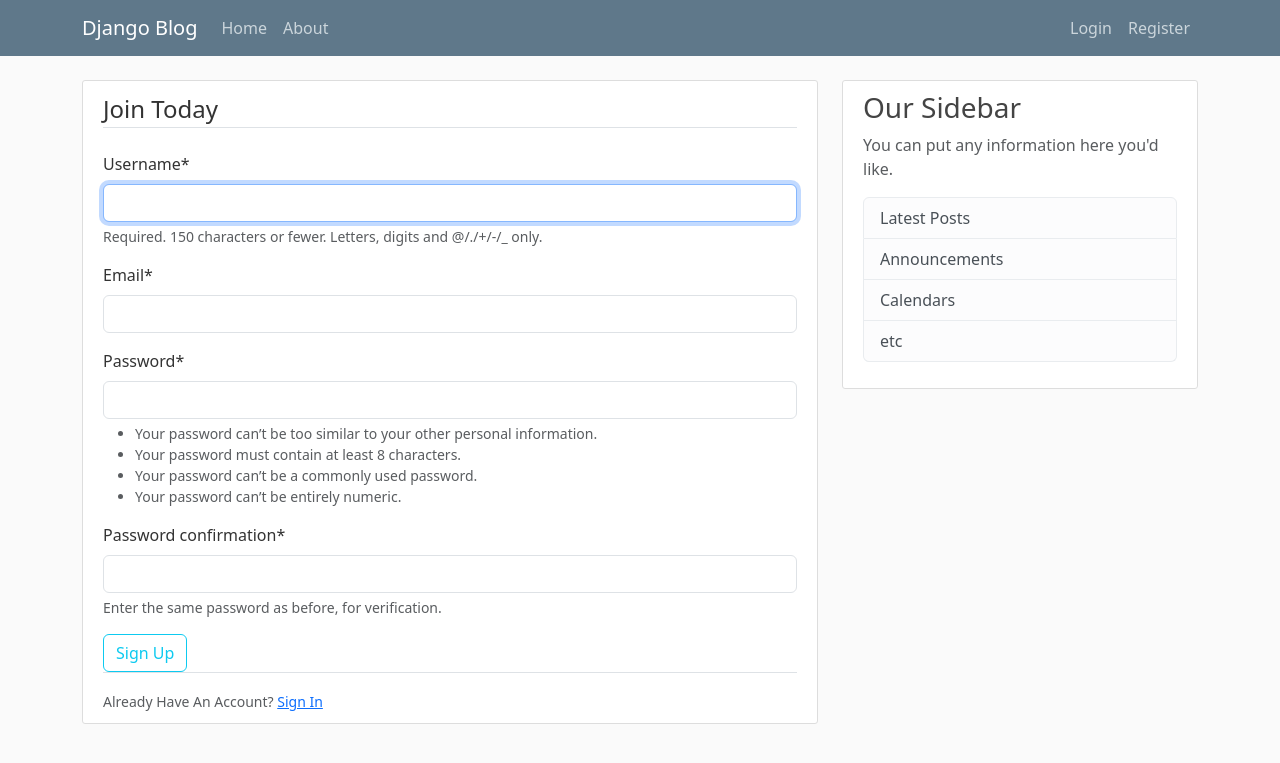
After one commit to mahmoudSaaadallah/Blog_Project, a Django app: page /register/ in a window 1280 px wide. The commit adds this page. Shown: the top 763 px of the page. Run offline with Django 5.2, Linux system fonts and the light colour scheme; some libraries are stand-ins or nearby versions.

Commit message:
Implement user, UserRegisterForm to add email when new user sign up and also make the register page and user Django-crispy-forms and crispy-bootstrap4 to handle the forms

```diff
--- a/django_project/blog/templates/blog/base.html
+++ b/django_project/blog/templates/blog/base.html
@@ -22,33 +22,42 @@
   <nav class="navbar navbar-expand-md navbar-dark bg-steel fixed-top">
     <div class="container">
       <a class="navbar-brand mr-4" href="/">Django Blog</a>
-          <button
-            class="navbar-toggler"
-            type="button"
-            data-toggle="collapse"
-            data-target="#navbarToggle"
-            aria-controls="navbarToggle"
-            aria-expanded="false"
-            aria-label="Toggle navigation">
+
+      <button class="navbar-toggler" type="button" data-toggle="collapse"
+              data-target="#navbarToggle" aria-controls="navbarToggle"
+              aria-expanded="false" aria-label="Toggle navigation">
         <span class="navbar-toggler-icon"></span>
       </button>
+
       <div class="collapse navbar-collapse" id="navbarToggle">
-            <div class="navbar-nav mr-auto">
+
+        <!-- LEFT side -->
+        <div class="navbar-nav">
           <a class="nav-item nav-link" href="{% url 'blog-home' %}">Home</a>
           <a class="nav-item nav-link" href="{% url 'blog-about' %}">About</a>
         </div>
-            <!-- Navbar Right Side -->
-            <div class="navbar-nav">
+
+        <!-- RIGHT side -->
+        <div class="navbar-nav ms-auto ml-auto">
           <a class="nav-item nav-link" href="#">Login</a>
-              <a class="nav-item nav-link" href="#">Register</a>
+          <a class="nav-item nav-link" href="{% url 'register' %}">Register</a>
         </div>
+
       </div>
     </div>
   </nav>
 </header>
+
 <main role="main" class="container">
   <div class="row">
     <div class="col-md-8">
+      {% if messages %}
+      {% for message in messages %}
+      <div class="alert alert-{{ message.tags}}">
+        {{ message }}
+      </div>
+      {% endfor %}
+      {% endif %}
       {% block content %}{% endblock %}
     </div>
     <div class="col-md-4">
--- a/django_project/django_project/settings.py
+++ b/django_project/django_project/settings.py
@@ -31,6 +31,8 @@ ALLOWED_HOSTS = []
 # Application definition
 
 INSTALLED_APPS = [
+    'crispy_forms',
+    "crispy_bootstrap4",
     'django.contrib.admin',
     'django.contrib.auth',
     'django.contrib.contenttypes',
@@ -38,6 +40,7 @@ INSTALLED_APPS = [
     'django.contrib.messages',
     'django.contrib.staticfiles',
     'blog.apps.BlogConfig',
+    'users.apps.UsersConfig',
 ]
 
 MIDDLEWARE = [
@@ -121,3 +124,6 @@ STATIC_URL = 'static/'
 # https://docs.djangoproject.com/en/5.2/ref/settings/#default-auto-field
 
 DEFAULT_AUTO_FIELD = 'django.db.models.BigAutoField'
+
+CRISPY_ALLOWED_TEMPLATE_PACKS = "bootstrap4"
+CRISPY_TEMPLATE_PACK = "bootstrap4"
--- a/django_project/django_project/urls.py
+++ b/django_project/django_project/urls.py
@@ -1,8 +1,10 @@
 
 from django.contrib import admin
 from django.urls import path, include
+from users import views as user_views
 
 urlpatterns = [
     path('admin/', admin.site.urls),
-    path('', include("blog.urls"))
+    path('', include("blog.urls")),
+    path('register/', user_views.register, name='register'),
 ]
--- /dev/null
+++ b/django_project/users/forms.py
@@ -0,0 +1,9 @@
+from django.contrib.auth.models import User
+from django.contrib.auth.forms import UserCreationForm
+from django import forms
+class UserRegisterForm(UserCreationForm):
+    email = forms.EmailField()
+
+    class Meta:
+        model = User
+        fields = ['username', 'email', 'password1', 'password2']
--- /dev/null
+++ b/django_project/users/templates/users/register.html
@@ -0,0 +1,20 @@
+{% extends 'blog/base.html' %} {% load crispy_forms_tags %} {% block content %}
+<div class="content-section">
+  <form method="POST">
+    {% csrf_token %}
+    <fieldset class="form-group">
+      <legend class="border-bottom mb-4">Join Today</legend>
+      {{ form|crispy }}
+    </fieldset>
+    <div class="form-group">
+      <button class="btn btn-outline-info" type="submit">Sign Up</button>
+    </div>
+  </form>
+  <div class="border-top pt-3">
+    <small class="text-muted"
+      >Already Have An Account?
+      <a class="ml-2" href="#">Sign In</a>
+    </small>
+  </div>
+</div>
+{% endblock content %}
--- a/django_project/users/views.py
+++ b/django_project/users/views.py
@@ -1,3 +1,16 @@
-from django.shortcuts import render
-
+from django.shortcuts import render, redirect
+from django.contrib.auth.forms import UserCreationForm
+from django.contrib import messages
+from .forms import UserRegisterForm
 # Create your views here.
+def register(request):
+    if request.method == 'POST':
+        form = UserRegisterForm(request.POST)
+        if form.is_valid():
+            form.save()
+            username = form.cleaned_data.get('username')
+            messages.success(request, f"Account created for {username}!")
+            return redirect('blog-home')
+    else:
+            form = UserRegisterForm()
+    return render(request, 'users/register.html', {'form':form})
```
Lines whose indentation alone changed are shown as unchanged.
